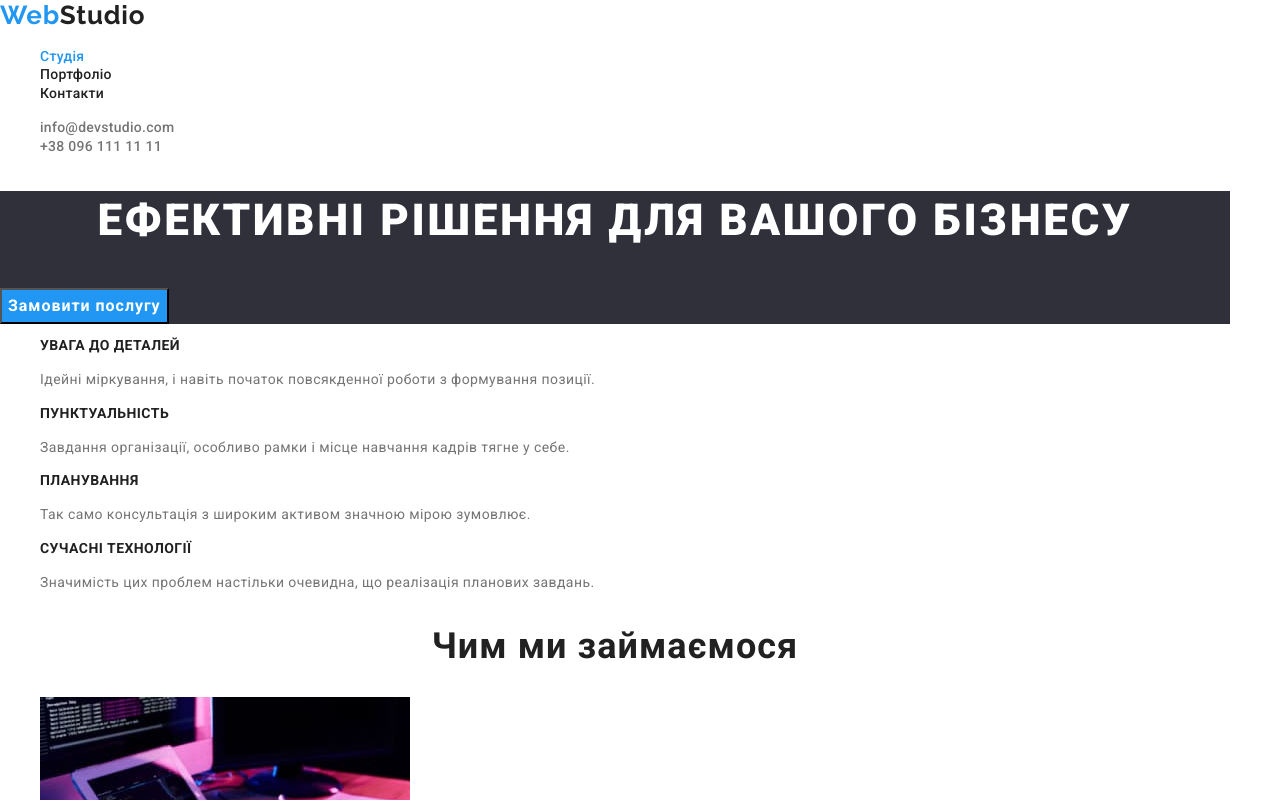
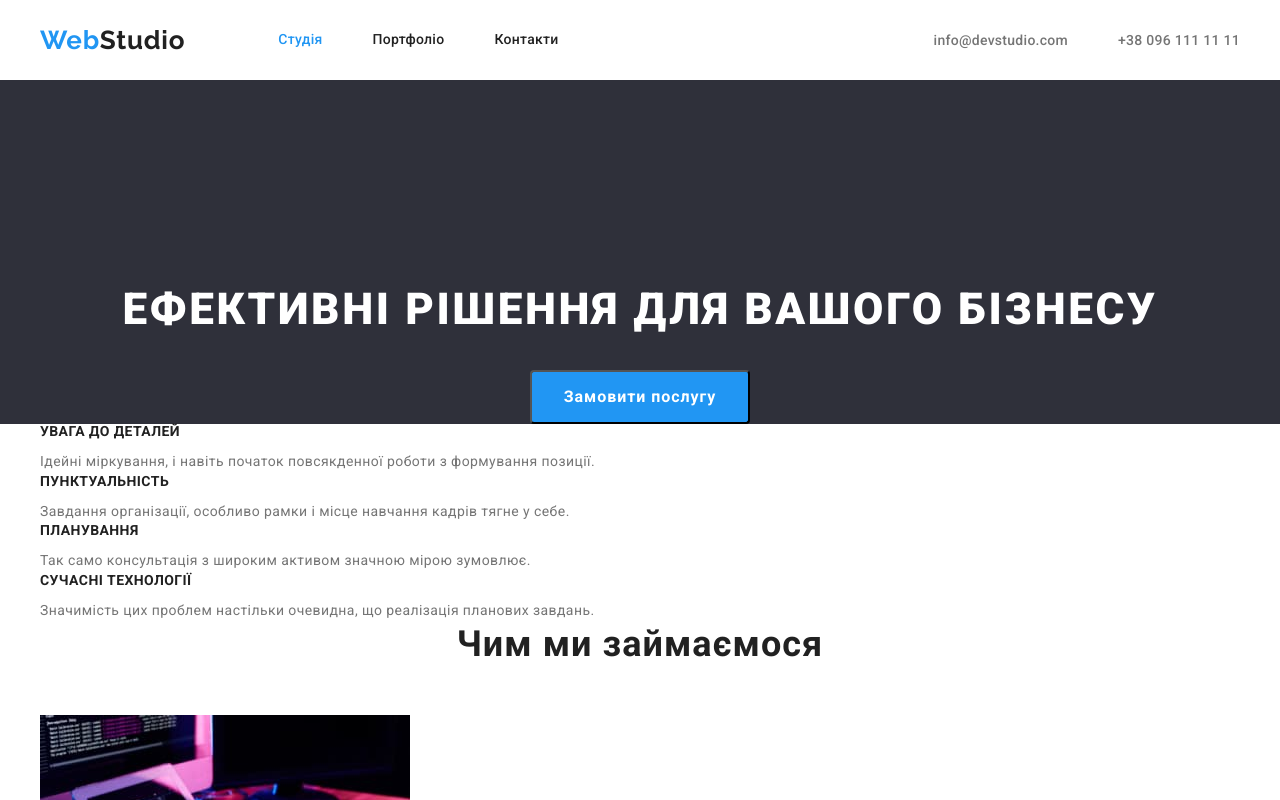
Before and after one commit to Lisiuk-Ruslan/goit-markup-hw-03, a plain HTML site: page index.html in a window 1280 px wide. Shown: the top 800 px of the page. Drawn offline with nearby package versions, Linux system fonts and the light colour scheme.

Commit message:
Добавлення флексів

```diff
--- a/css/styles.css
+++ b/css/styles.css
@@ -30,6 +30,8 @@ body {
   font-family: roboto, sans-serif;
 }
 ul {
+  padding: 0;
+  margin: 0;
   list-style: none;
 }
 a {
@@ -49,42 +51,80 @@ a {
 }
 
 .container {
+  margin-left: auto;
+  margin-right: auto;
   width: 1230px;
+  padding-left: 15px;
+  padding-right: 15px;
 }
 /* Шапка */
+.main {
+  display: flex;
+  align-items: center;
+}
+.main-naf {
+  display: flex;
+  align-items: center;
+}
 
 .logo {
-  color: var(--logo-primary-text-color);
   font-family: Raleway;
   font-weight: 700;
   font-size: 26px;
   line-height: 1.19;
   letter-spacing: 0.03em;
+
+  color: var(--logo-primary-text-color);
 }
 .stydio {
   color: var(--title-text-color);
 }
+.site-nav {
+  display: flex;
+  margin-left: 93px;
+}
+.site-nav .item + .item {
+  margin-left: 50px;
+}
+
 .site-nav .link {
-  color: var(--nav-primary-text-color);
+  display: block;
   font-weight: 500;
   font-size: 14px;
   line-height: 1.14;
   letter-spacing: 0.02em;
+  padding-top: 32px;
+  padding-bottom: 32px;
+
+  color: var(--nav-primary-text-color);
 }
 .site-nav .link:hover,
 .site-nav .link:focus {
   color: var(--accent-color);
 }
+
 .site-nav .link.current {
   color: var(--accent-color);
 }
+
+.contacts-nav {
+  display: flex;
+  margin-left: auto;
+}
+
+.contacts-nav .item + .item {
+  margin-left: 50px;
+}
+
 .contacts-nav a {
-  color: var(--primary-text-color);
   font-weight: 500;
   font-size: 14px;
   line-height: 1.14;
   letter-spacing: 0.02em;
+
+  color: var(--primary-text-color);
 }
+
 .contact-link:hover,
 .contact-link:focus {
   color: var(--accent-color);
@@ -93,33 +133,48 @@ a {
 /* Банер */
 
 .baner {
+  text-align: center;
   background-color: var(--primary-color-footer);
 }
 .baner-title {
-  color: var(--h1-text-color);
+  margin-top: 0;
+  margin-bottom: 30px;
+  padding-top: 200px;
 
   font-weight: 900;
   font-size: 44px;
   line-height: 1.36;
-  text-align: center;
+
   letter-spacing: 0.06em;
   text-transform: uppercase;
+
+  color: var(--h1-text-color);
 }
 .baner-button {
-  background-color: var(--accent-color);
-  color: var(--h1-text-color);
+  border-radius: 4px;
+  padding: 10px 32px;
+  min-width: 126px;
+  text-align: center;
 
   font-family: 'Roboto';
   font-weight: 700;
   font-size: 16px;
   line-height: 1.87;
   letter-spacing: 0.06em;
+
+  background-color: var(--accent-color);
+  color: var(--h1-text-color);
 }
 .baner-button:hover,
 .baner-button:focus {
   background-color: #188ce8;
 }
+
 /* Наші переваги */
+.title {
+  margin-top: 0;
+  margin-bottom: 10px;
+}
 .section-list {
   font-size: 14px;
   line-height: 1.71;
@@ -128,14 +183,18 @@ a {
 
 .section-title,
 .title {
-  color: var(--title-text-color);
   font-weight: 700;
   font-size: 14px;
   line-height: 1.14;
   letter-spacing: 0.03em;
+
+  color: var(--title-text-color);
 }
 .section-title,
 .options {
+  margin-top: 0;
+  margin-bottom: 0;
+
   font-size: 14px;
   line-height: 1.71;
   letter-spacing: 0.03em;
@@ -144,12 +203,16 @@ a {
 /* Чим ми займаємось */
 
 .work-title {
-  color: var(--nav-primary-text-color);
+  margin-top: 0;
+  margin-bottom: 50px;
+
   font-weight: 700;
   font-size: 36px;
   line-height: 1.17;
   text-align: center;
   letter-spacing: 0.03em;
+
+  color: var(--nav-primary-text-color);
 }
 
 /* Наша команда */
@@ -158,21 +221,32 @@ a {
   background-color: #f5f4fa;
 }
 .command-title {
-  color: var(--title-text-color);
+  margin-top: 0;
+  margin-bottom: 50px;
+
   font-weight: 700;
   font-size: 36px;
   line-height: 1.17;
   text-align: center;
   letter-spacing: 0.03em;
+
+  color: var(--title-text-color);
 }
 .surname-title {
-  color: var(--nav-primary-text-color);
+  margin-top: 30px;
+  margin-bottom: 10px;
+
   font-weight: 500;
   font-size: 16px;
   line-height: 1.19;
   letter-spacing: 0.03em;
+
+  color: var(--nav-primary-text-color);
 }
 .position {
+  margin-top: 0;
+  margin-bottom: 0;
+
   font-size: 16px;
   line-height: 1.19;
   letter-spacing: 0.03em;
@@ -182,16 +256,23 @@ a {
 .footer-color {
   background-color: #2f303a;
 }
+
+.footer-logo {
+  margin-top: 0;
+  margin-bottom: 20px;
+  padding-top: 60px;
+}
 .stydio-footer {
   color: var(--h1-text-color);
 }
 .address-nav .link {
   font-family: 'Roboto';
-  color: var(--h1-text-color);
   font-size: 14px;
   line-height: 1.71;
   letter-spacing: 0.03em;
   font-style: initial;
+
+  color: var(--h1-text-color);
 }
 
 .address-nav .link:hover,
@@ -199,13 +280,29 @@ a {
   color: var(--accent-color);
 }
 
+.addres-https {
+  margin-top: 0;
+  margin-bottom: 9px;
+}
+.mail {
+  margin-top: 0;
+  margin-bottom: 9px;
+}
+
+.tel {
+  margin-top: 0;
+  margin-bottom: 0px;
+  padding-bottom: 60px;
+}
+
 .nav-link {
   font-family: 'Roboto';
-  color: rgba(255, 255, 255, 0.6);
   font-size: 14px;
   line-height: 1.71;
   letter-spacing: 0.03em;
   font-style: initial;
+
+  color: rgba(255, 255, 255, 0.6);
 }
 .nav-link:hover,
 .nav-link:focus {
@@ -215,12 +312,13 @@ a {
 /* portfolio.html */
 
 .portfolio .button {
-  background-color: #f5f4fa;
-  color: var(--nav-primary-text-color);
   font-weight: 500;
   font-size: 16px;
   line-height: 1.63;
   letter-spacing: 0.03em;
+
+  background-color: #f5f4fa;
+  color: var(--nav-primary-text-color);
 }
 
 .portfolio .button:hover,
@@ -233,11 +331,12 @@ a {
 }
 
 .portfolio-title {
-  color: var(--nav-primary-text-color);
   font-weight: 700;
   font-size: 18px;
   line-height: 2;
   letter-spacing: 0.06em;
+
+  color: var(--nav-primary-text-color);
 }
 
 .portfolio-name {
--- a/index.html
+++ b/index.html
@@ -4,13 +4,13 @@
     <meta charset="UTF-8" />
     <meta http-equiv="X-UA-Compatible" content="IE=edge" />
     <meta name="viewport" content="width=he, initial-scale=1.0" />
+    <title>WebStudio</title>
     <link rel="preconnect" href="https://fonts.googleapis.com" />
     <link rel="preconnect" href="https://fonts.gstatic.com" crossorigin />
     <link
       href="https://fonts.googleapis.com/css2?family=Raleway:wght@700&family=Roboto:wght@400;500;700;900&display=swap"
       rel="stylesheet"
     />
-    <title>WebStudio</title>
     <link
       rel="stylesheet"
       href="https://cdnjs.cloudflare.com/ajax/libs/modern-normalize/1.1.0/modern-normalize.min.css"
@@ -20,33 +20,44 @@
   <body>
     <!--Шапка-->
     <header class="container">
-      <nav>
+      <div class="main">
+        <nav class="main-naf">
           <a href="./index.html" class="logo">Web<span class="stydio">Studio</span> </a>
           <ul class="site-nav">
-          <li><a href="./index.html" class="link current">Студія</a></li>
-          <li><a href="./portfolio.html" class="link">Портфоліо</a></li>
-          <li><a href="" class="link">Контакти</a></li>
+            <li class="item"><a href="./index.html" class="link current">Студія</a></li>
+            <li class="item"><a href="./portfolio.html" class="link">Портфоліо</a></li>
+            <li class="item"><a href="" class="link">Контакти</a></li>
           </ul>
         </nav>
         <ul class="contacts-nav">
-        <li><a href="mailto:info@devstudio.com" class="contact-link">info@devstudio.com</a></li>
-        <li><a href="tel:+380961111111" class="contact-link">+38 096 111 11 11</a></li>
+          <li class="item">
+            <a href="mailto:info@devstudio.com" class="contact-link">info@devstudio.com</a>
+          </li>
+          <li class="item">
+            <a href="tel:+380961111111" class="contact-link">+38 096 111 11 11</a>
+          </li>
         </ul>
+      </div>
     </header>
     <!-- Контент -->
-    <main class="container">
+    <main class="">
       <!--Банер-->
-      <section class="baner">
+      <div class="baner">
+        <section class="container">
           <h1 class="baner-title">Ефективні рішення для вашого бізнесу</h1>
           <button class="baner-button pointer" type="button">Замовити послугу</button>
         </section>
+      </div>
       <!--Наші переваги-->
-      <section class="section">
+      <div>
+        <section class="section container">
           <h2 class="visually-hidden">Наші переваги</h2>
           <ul class="section-list">
             <li>
               <h3 class="title">УВАГА ДО ДЕТАЛЕЙ</h3>
-            <p>Ідейні міркування, і навіть початок повсякденної роботи з формування позиції.</p>
+              <p class="options">
+                Ідейні міркування, і навіть початок повсякденної роботи з формування позиції.
+              </p>
             </li>
             <li>
               <h3 class="title">ПУНКТУАЛЬНІСТЬ</h3>
@@ -66,8 +77,9 @@
             </li>
           </ul>
         </section>
+      </div>
       <!--Чим ми займаємося-->
-      <section class="work">
+      <section class="work container">
         <h2 class="work-title">Чим ми займаємося</h2>
         <ul>
           <li><img src="./images/box/box-1.jpg" alt="Розробка програм" width="370" /></li>
@@ -78,7 +90,7 @@
         </ul>
       </section>
       <!--Наша команда-->
-      <section class="command">
+      <section class="command container">
         <h2 class="command-title">Наша команда</h2>
         <ul class="command-list">
           <li>
@@ -105,11 +117,14 @@
       </section>
     </main>
     <!--Підвал-->
-    <footer class="footer-color container">
+    <div class="footer-color">
+      <footer class="container">
+        <div class="footer-logo">
           <a href="./index.html" class="logo">Web<span class="stydio-footer">Studio</span> </a>
+        </div>
         <address>
           <ul class="address-nav">
-          <li>
+            <li class="addres-https">
               <a
                 href="https://goo.gl/maps/YAiDTw7QHnEAMbG56"
                 target="_blank"
@@ -118,10 +133,13 @@
                 >м. Київ, пр-т Лесі Українки, 26</a
               >
             </li>
-          <li><a href="mailto:info@devstudio.com" class="nav-link">info@devstudio.com</a></li>
-          <li><a href="tel:+380961111111" class="nav-link">+38 096 111 11 11</a></li>
+            <li class="mail">
+              <a href="mailto:info@devstudio.com" class="nav-link">info@devstudio.com</a>
+            </li>
+            <li class="tel"><a href="tel:+380961111111" class="nav-link">+38 096 111 11 11</a></li>
           </ul>
         </address>
       </footer>
+    </div>
   </body>
 </html>
```
Also changed, not shown: portfolio.html (+24 -12 lines). Lines whose indentation alone changed are shown as unchanged.
